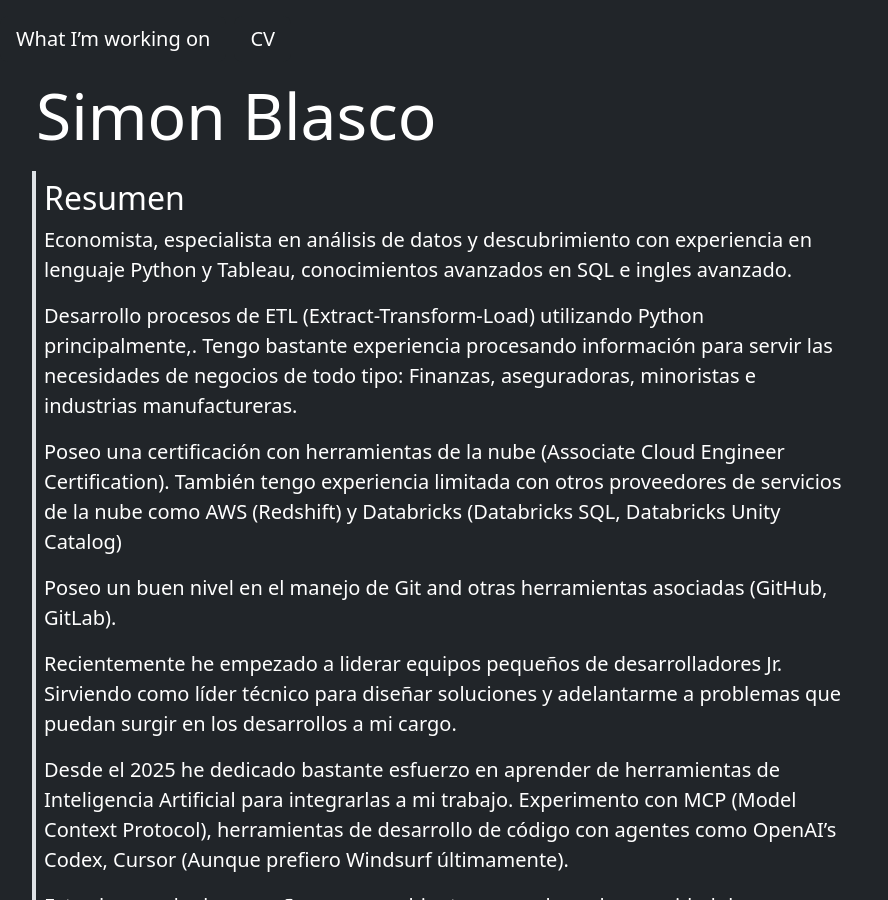
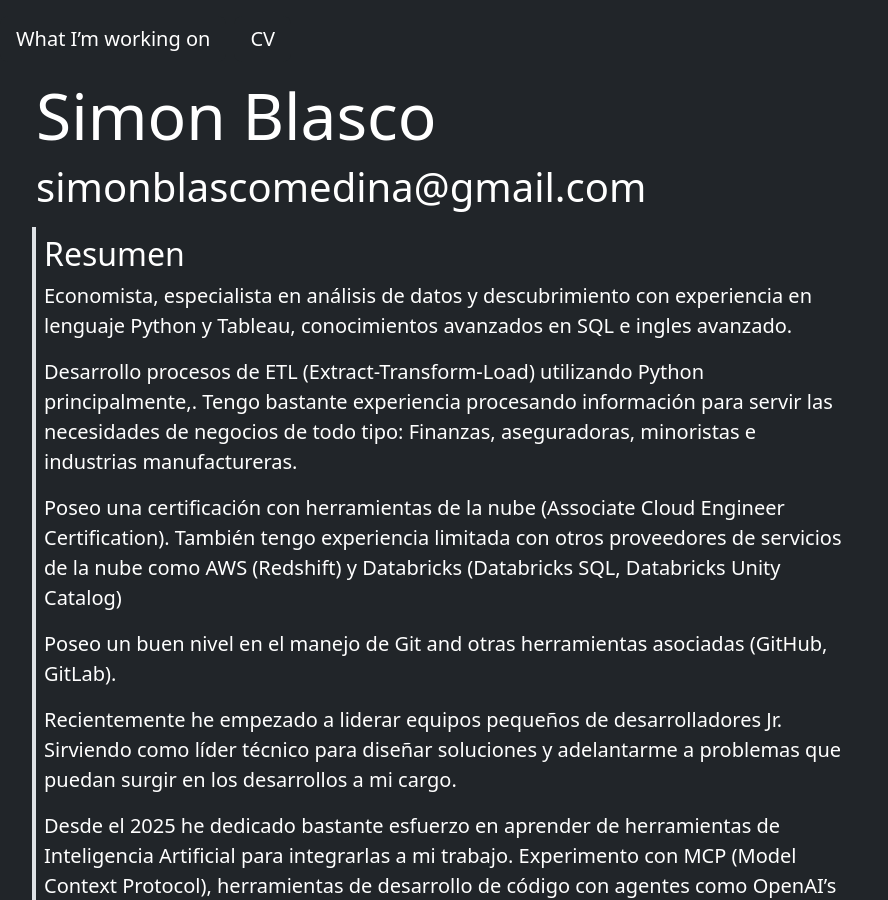
Before and after one commit to sblasco7/sblasco7.github.io, a Jekyll site: the page built from cv.html, in a window 1280 px wide and 900 px high. Shown: the whole window, without its empty margins (0-888 px from the left). Built offline with Jekyll 4.4.1, drawn with Linux system fonts in a browser that asks for light colours.

Commit message:
pushing a fix for the small main div

```diff
--- a/cv.html
+++ b/cv.html
@@ -13,6 +13,7 @@
 	</header>
 
 	<div class="container-fluid">
+		<!--
 		<div class="row">
 			<div class="col-8 m-2 p-2 lead border-start border-4 border-white-subtle text-white">
 				{% capture md %}
@@ -21,9 +22,14 @@
 				{{ md | markdownify }}
 			</div>
 		</div>
+		-->
 		<div class="row">
+			<div class="col-4">
+				<h3 class="display-6 text-white">simonblascomedina@gmail.com</h3>
+			</div>
 			<div class="col-8 m-2 p-2 lead border-start border-4 border-white-subtle text-white">
 				{% capture md %}
+				{% include resume.md %}
 				{% include cv.md %}
 				{% endcapture %}
 				{{ md | markdownify }}
```
